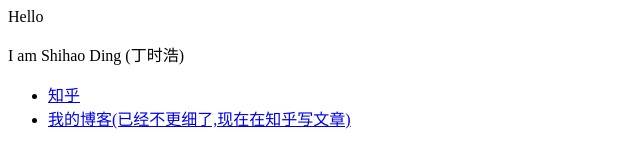
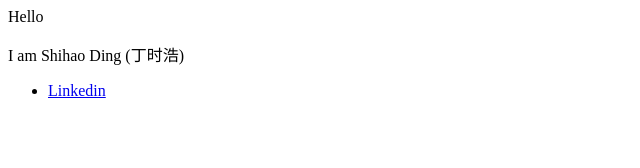
Before and after one commit to dingshihao321/dingshihao321.github.io, a plain HTML site: page index.html in a window 1280 px wide. Shown: the whole page, without its empty margins (0-640 px from the left). Drawn offline with Linux system fonts and the light colour scheme.

Commit message:
Update index.html

```diff
--- a/index.html
+++ b/index.html
@@ -2,6 +2,5 @@
 <p>I am Shihao Ding (丁时浩) </p>
 
 <ul>
-  <li> <a href="https://www.zhihu.com/people/AJLoveChina">知乎</a> </li>
-  <li> <a href="http://hejie.nigeerhuo.com">我的博客(已经不更细了,现在在知乎写文章)</a> </li>
+  <li> <a href="http://www.linkedin.com/in/shihao-ding">Linkedin</a> </li>
 </ul>
```
